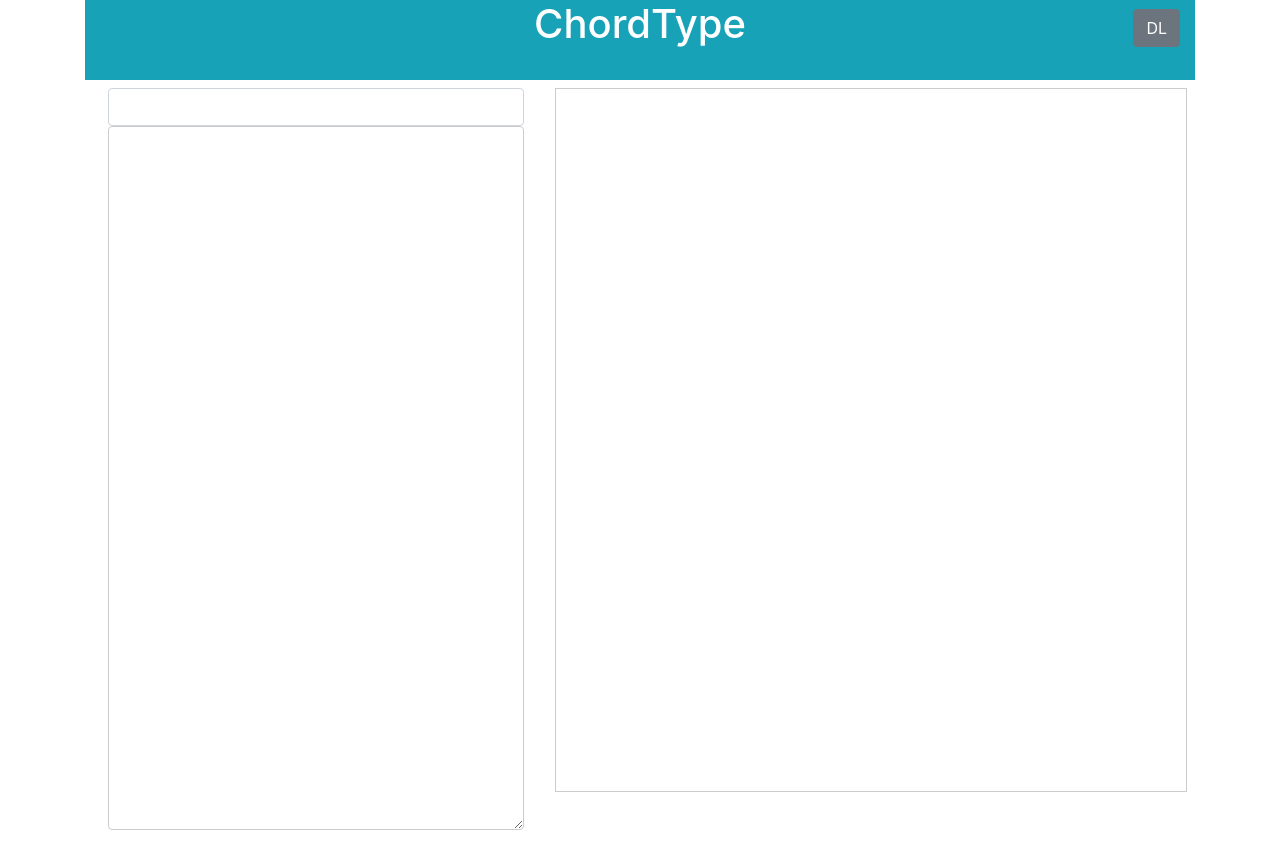
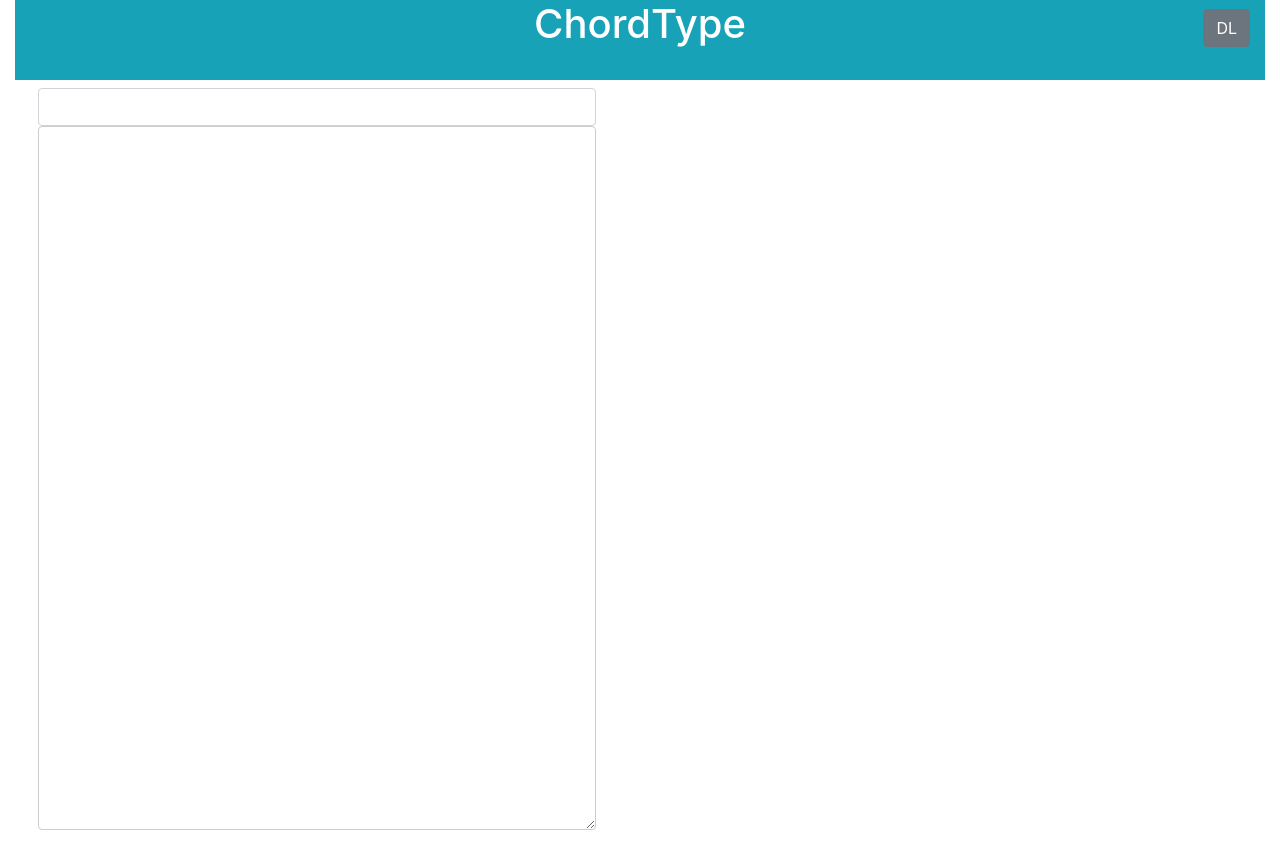
Before and after one commit to mi-ki-ri/chordtype, a Nuxt app: page / in a window 1280 px wide. Shown: the top 868 px of the page. Built offline with nearby package versions, Linux system fonts and the light colour scheme.

Commit message:
filename etc

```diff
--- a/pages/index.vue
+++ b/pages/index.vue
@@ -1,5 +1,5 @@
 <template>
-  <b-container>
+  <b-container fluid>
     <b-container tag="header" class="header" fluid>
       <b-row>
         <b-col>
@@ -131,7 +131,7 @@
         let link = document.createElement("a");
 
         link.href = canvas.toDataURL("image/png");
-        link.download = "test.png";
+        link.download = this.editorTitle + ".png";
         link.click();
       });
     }
@@ -144,11 +144,15 @@
   background-color: var(--cyan);
   height: 10vh;
 }
-.editor,
-.visualArea{
+.editor
+{
   width: 100%;
   height: 88vh;
   border: 1px solid #ccc;
+}
+
+.visualArea{
+  width: 100%;
 }
 
 #visual{
```
